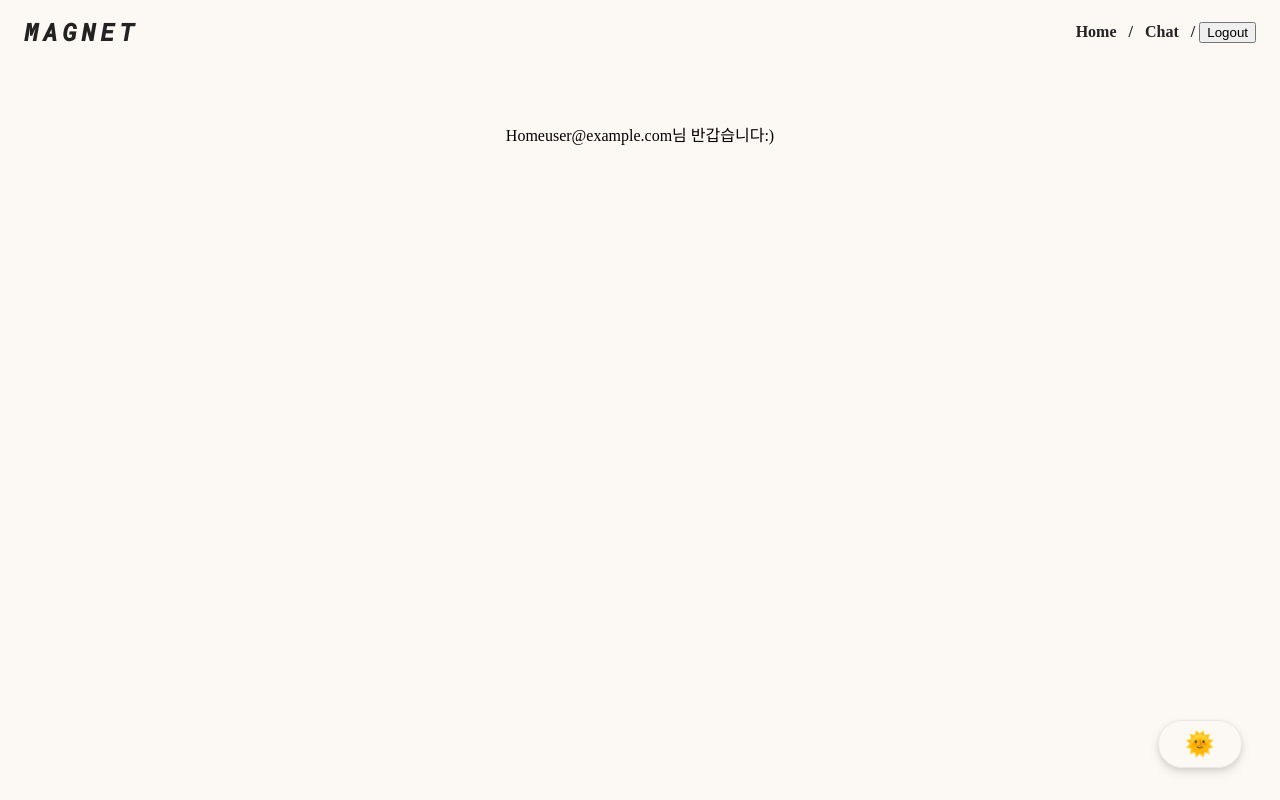
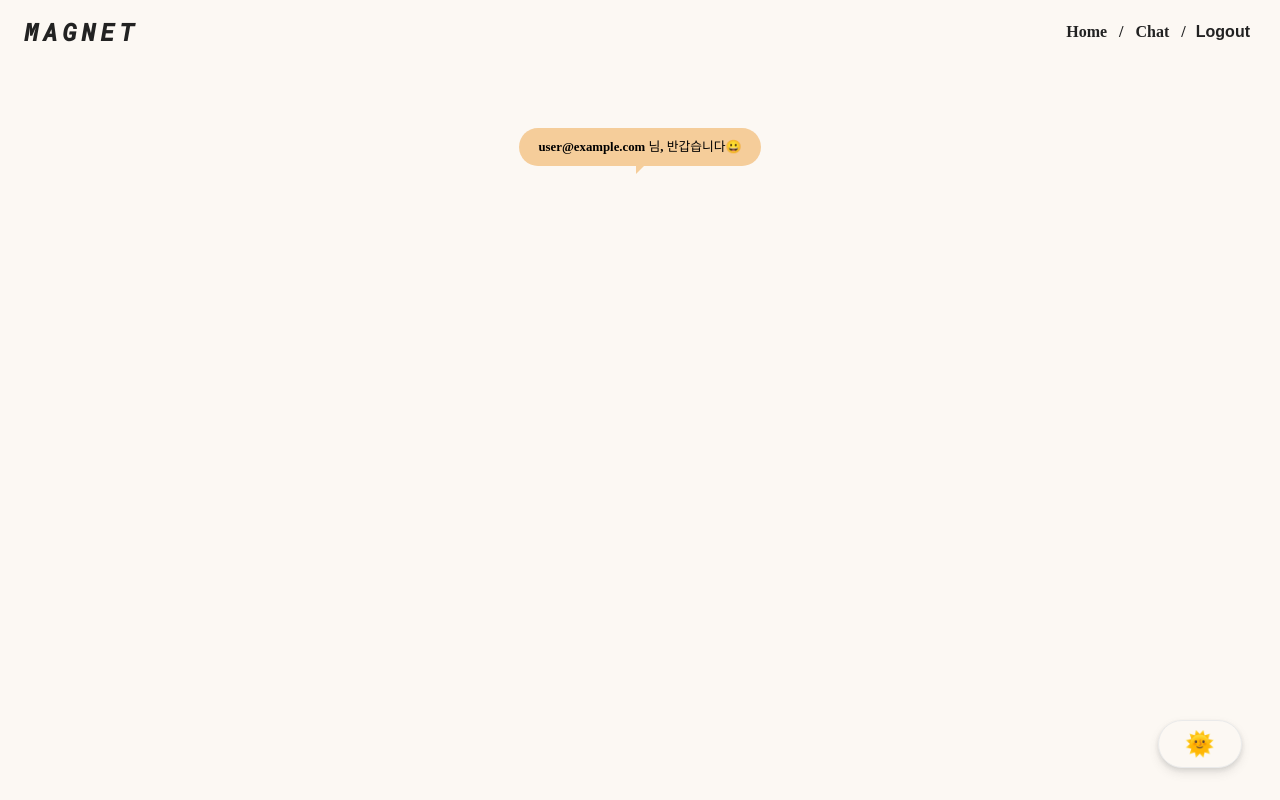
Before and after one commit to yoojin-kwon/magnet_desktop, a React (Create React App) app: page /home in a window 1280 px wide. Built offline with nearby package versions, Linux system fonts and the light colour scheme; no server answers; sample sign-in values are in the browser's storage.

Commit message:
Feat: Home component UI 구현 - welcome message

```diff
--- a/src/components/header.jsx
+++ b/src/components/header.jsx
@@ -17,8 +17,12 @@ const Header = ({ navigate, logout }) => {
         <NavLink to='/chat' theme={ThemeMode[0]}>
           Chat
         </NavLink>
-        {'  '}/{'  '}
-        {logout && <button onClick={logout}>Logout</button>}
+        {logout && (
+          <>
+            {'  '}/{'  '}
+            <Logout onClick={logout}>Logout</Logout>
+          </>
+        )}
       </Navigate>
     </Container>
   );
@@ -55,3 +59,13 @@ const NavLink = styled(Link)`
     props.theme === 'light' ? 'rgb(34, 34, 34)' : 'rgb(247, 247, 247)'};
   margin: 0 0.5em;
 `;
+
+const Logout = styled.button`
+  /* color: ${(props) =>
+    props.theme === 'light' ? 'rgb(34, 34, 34)' : 'rgb(247, 247, 247)'}; */
+  background-color: transparent;
+  border: transparent;
+  font-size: 1em;
+  font-weight: 600;
+  color: ${({ theme }) => theme.textColor};
+`;
--- a/src/components/home.jsx
+++ b/src/components/home.jsx
@@ -2,6 +2,7 @@ import React, { useEffect, useState } from 'react';
 import { useNavigate, useLocation } from 'react-router-dom';
 import { firebaseAuth } from '../service/firebase';
 import AppLayout from './AppLayout';
+import styled from 'styled-components';
 
 const Home = () => {
   const navigate = useNavigate();
@@ -23,10 +24,33 @@ const Home = () => {
 
   return (
     <AppLayout logout={logout}>
-      <div>Home</div>
-      <div>{user}님 반갑습니다:)</div>
+      <SpeechBubble>{user} 님, 반갑습니다😀</SpeechBubble>
     </AppLayout>
   );
 };
 
 export default Home;
+
+const SpeechBubble = styled.div`
+  position: relative;
+  background: ${({ theme }) => theme.buttonColor};
+  border-radius: 10em;
+  padding: 1em 1.5em;
+  font-size: 0.8em;
+  font-weight: 550;
+
+  &:after {
+    content: '';
+    position: absolute;
+    bottom: 0;
+    left: 50%;
+    width: 0;
+    height: 0;
+    border: 0.625em solid transparent;
+    border-top-color: ${({ theme }) => theme.buttonColor};
+    border-bottom: 0;
+    border-left: 0;
+    margin-left: -0.312em;
+    margin-bottom: -0.625em;
+  }
+`;
--- a/src/components/signIn.jsx
+++ b/src/components/signIn.jsx
@@ -97,7 +97,7 @@ const Title = styled.div`
   text-align: center;
   font-size: 1.2em;
   font-weight: 600;
-  background: linear-gradient(to right top, #861657, #ffa69e);
+  background: linear-gradient(to right top, #c6c937, #3c68b9);
   color: transparent;
   -webkit-background-clip: text;
   margin-bottom: 4em;
--- a/src/components/signUp.jsx
+++ b/src/components/signUp.jsx
@@ -99,7 +99,7 @@ const Title = styled.div`
   text-align: center;
   font-size: 1.2em;
   font-weight: 600;
-  background: linear-gradient(to right top, #861657, #ffa69e);
+  background: linear-gradient(to right top, #c6c937, #3c68b9);
   color: transparent;
   -webkit-background-clip: text;
   margin-bottom: 4em;
@@ -146,7 +146,7 @@ const ToSignIn = styled.div`
 `;
 
 const NavLink = styled(Link)`
-  font-weight: 600;
+  font-weight: 550;
   color: ${(props) =>
     props.theme === 'light' ? 'rgb(34, 34, 34)' : 'rgb(247, 247, 247)'};
   margin: 0 0.5em;
```
